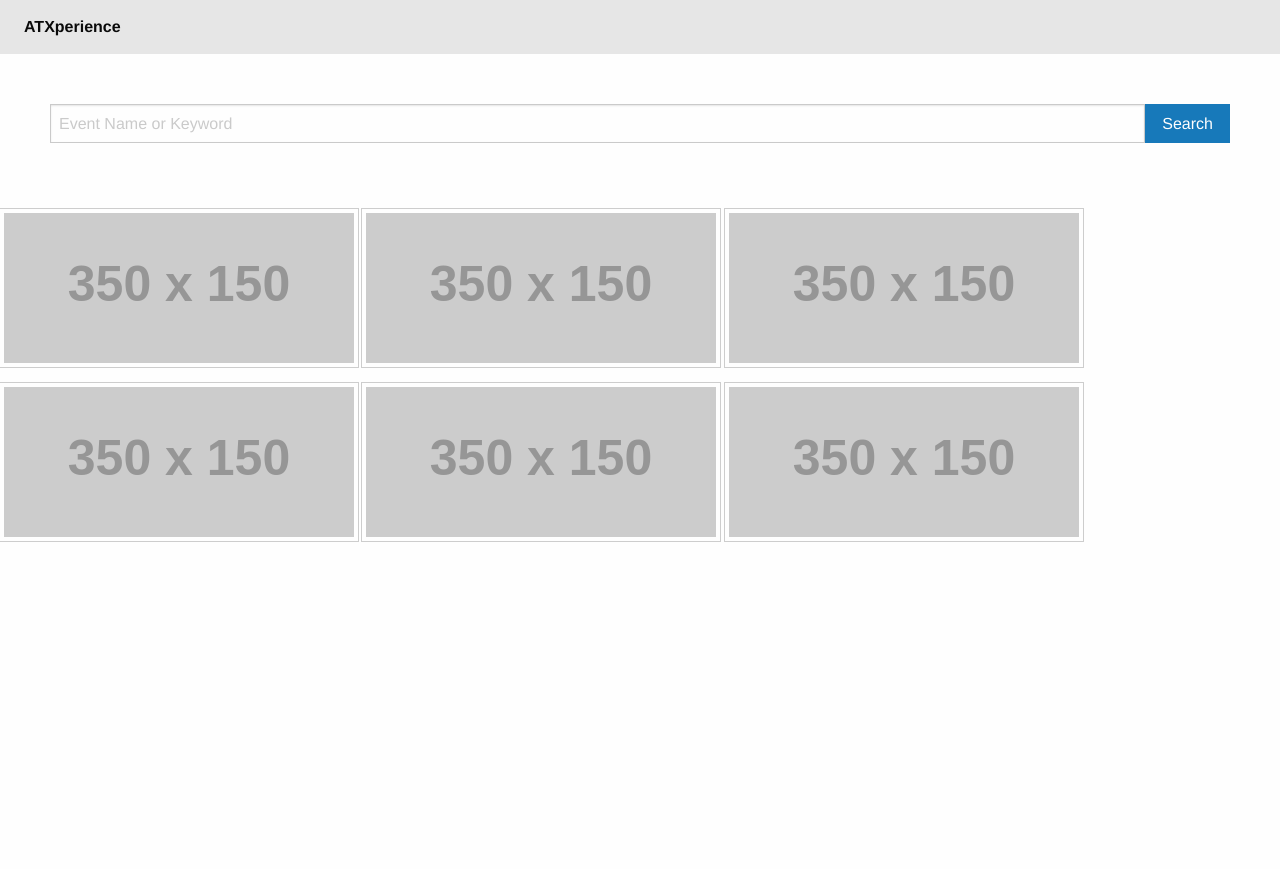
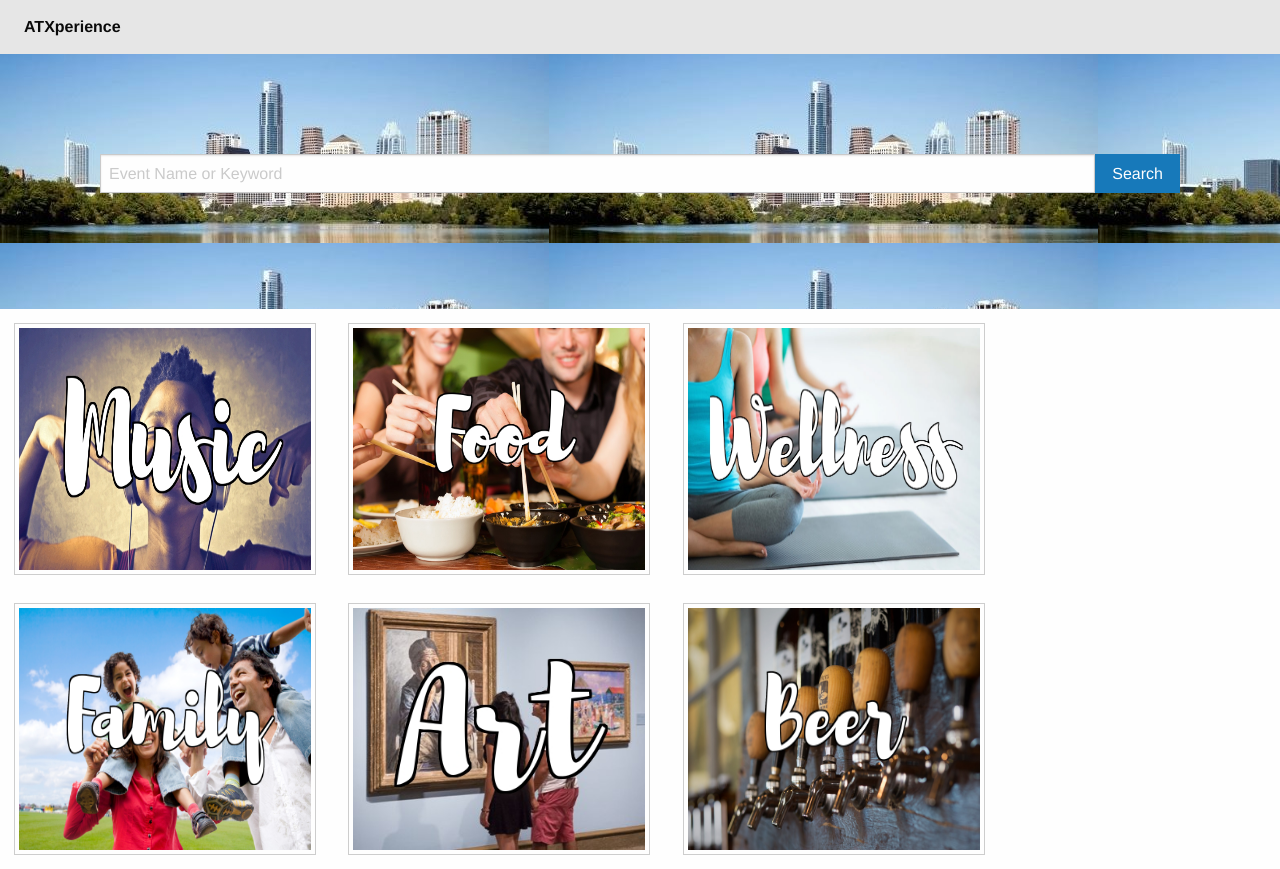
Before and after one commit to Gemdas/plAn-The-eXperience, a plain HTML site: page index.html in a window 1280 px wide. Before the commit the page ends 800 px from the top, so only its background shows below. Drawn offline with nearby package versions, Linux system fonts and the light colour scheme; placeholder pictures from the web are drawn by us.

Commit message:
init landing page commit

```diff
--- a/assets/css/style.css
+++ b/assets/css/style.css
@@ -18,13 +18,20 @@
 }
 
 .categories {
-	margin: auto;
+	margin: 0;
+}
+
+.category-image {
+	width: 300px;
+	height: 250px;
+	margin: 15px;
 }
 
 .search-div {
 	width: 100%;
 	margin: auto;
-	padding: 50px;
+	padding: 100px;
+	background-image: url("../images/skyline.jpg")
 }
 
 .rowlabel {
--- a/index.html
+++ b/index.html
@@ -20,7 +20,6 @@
 
 	<div class="row search-div">
 		<div class="medium-12 columns">
-			<!-- <div class="rowlabel"> -->
 			<form>
 				<div class="input-group">
 					<input class="input-group-field" type="text" placeholder="Event Name or Keyword">
@@ -30,22 +29,20 @@
 				</div>
 			</form>
 		</div>
-			<!-- <img src="assets/images/zilker.jpg" class="landing-page-banner">-->
-		</div>
 	</div>
 
 	<div class="row">
 		<div class="small-12 medium-12 columns">
-			<img class="thumbnail category-image" src="http://placehold.it/350x150">
-			<img class="thumbnail category-image" src="http://placehold.it/350x150">
-			<img class="thumbnail category-image" src="http://placehold.it/350x150">
+			<img class="thumbnail category-image" src="assets/images/music.jpg">
+			<img class="thumbnail category-image" src="assets/images/food.jpg">
+			<img class="thumbnail category-image" src="assets/images/wellness.jpg">
 		</div>
 	</div>
 	<div class="row">
 		<div class="small-12 medium-12 columns">
-			<img class="thumbnail category-image" src="http://placehold.it/350x150">
-			<img class="thumbnail category-image" src="http://placehold.it/350x150">
-			<img class="thumbnail category-image" src="http://placehold.it/350x150">
+			<img class="thumbnail category-image" src="assets/images/family.jpg">
+			<img class="thumbnail category-image" src="assets/images/art.jpg">
+			<img class="thumbnail category-image" src="assets/images/beer.jpg">
 		</div>
 	</div>
 
```
Also changed, not shown: assets/images/art.jpg (added), assets/images/beer.jpg (added), assets/images/family.jpg (added), assets/images/food.jpg (added), assets/images/music.jpg (added), assets/images/skyline.jpg (added), assets/images/wellness.jpg (added), assets/images/zilker.jpg (added). Lines whose indentation alone changed are shown as unchanged.
